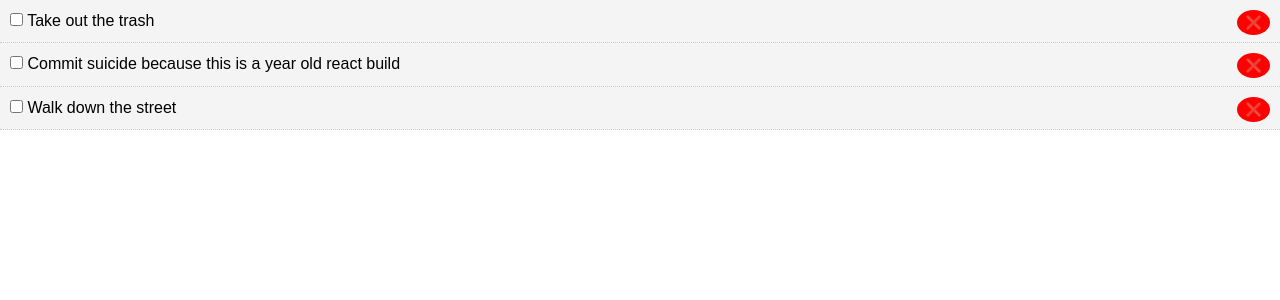
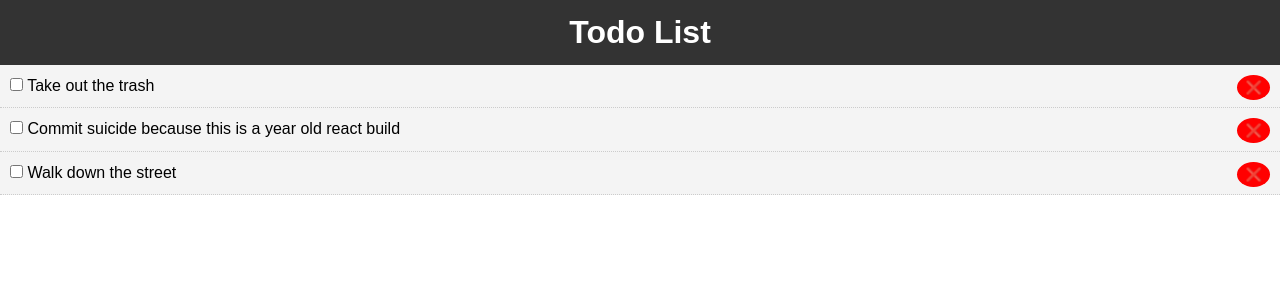
Before and after one commit to Gsak3l/react-todo-list, a React (Create React App) app: page / in a window 1280 px wide. Shown: the top 300 px of the page. Built offline with nearby package versions, Linux system fonts and the light colour scheme.

Commit message:
header added, bug fixed

```diff
--- a/src/App.js
+++ b/src/App.js
@@ -1,6 +1,8 @@
 import React, { Component } from 'react';
 import './App.css';
-import { Todos } from './components/Todos';
+import Header from './components/layout/Header';
+import Todos  from './components/Todos';
+
 
 class App extends Component {
 
@@ -45,6 +47,7 @@
   render() {
     return (
       <div className='App'>
+        <Header />
         <Todos todos={this.state.todos} markComplete={this.markComplete}
           delTodo={this.delTodo} />
       </div>
--- a/src/components/layout/Header.js
+++ b/src/components/layout/Header.js
@@ -1,9 +1,16 @@
-import React from 'react'
+import React from 'react';
 
 export default function Header() {
-    return (
-        <div>
-
-        </div>
+    return(
+        <header style={headerStyle}>
+            <h1>Todo List</h1>
+        </header>
     )
 }
+
+const headerStyle = {
+    background: '#333',
+    color: '#fff',
+    textAlign: 'center',
+    padding: '10px'
+};
```
